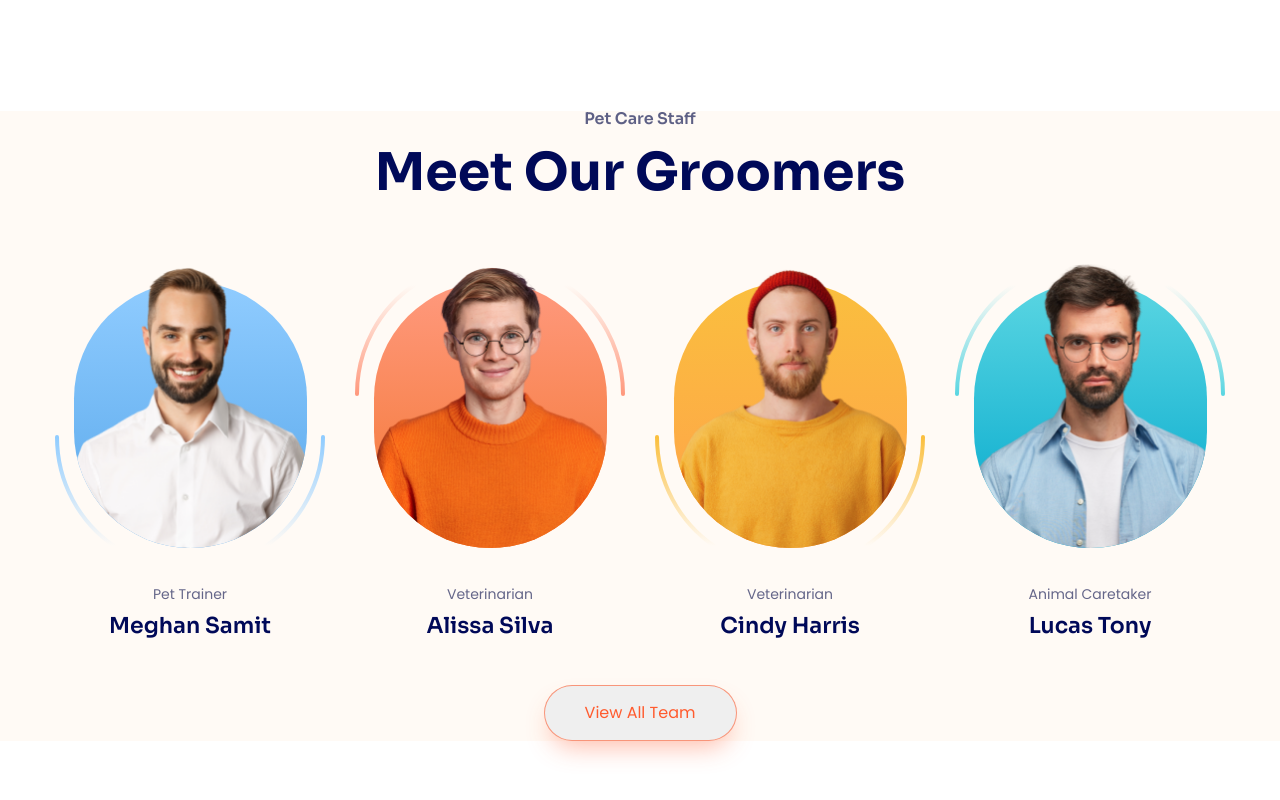
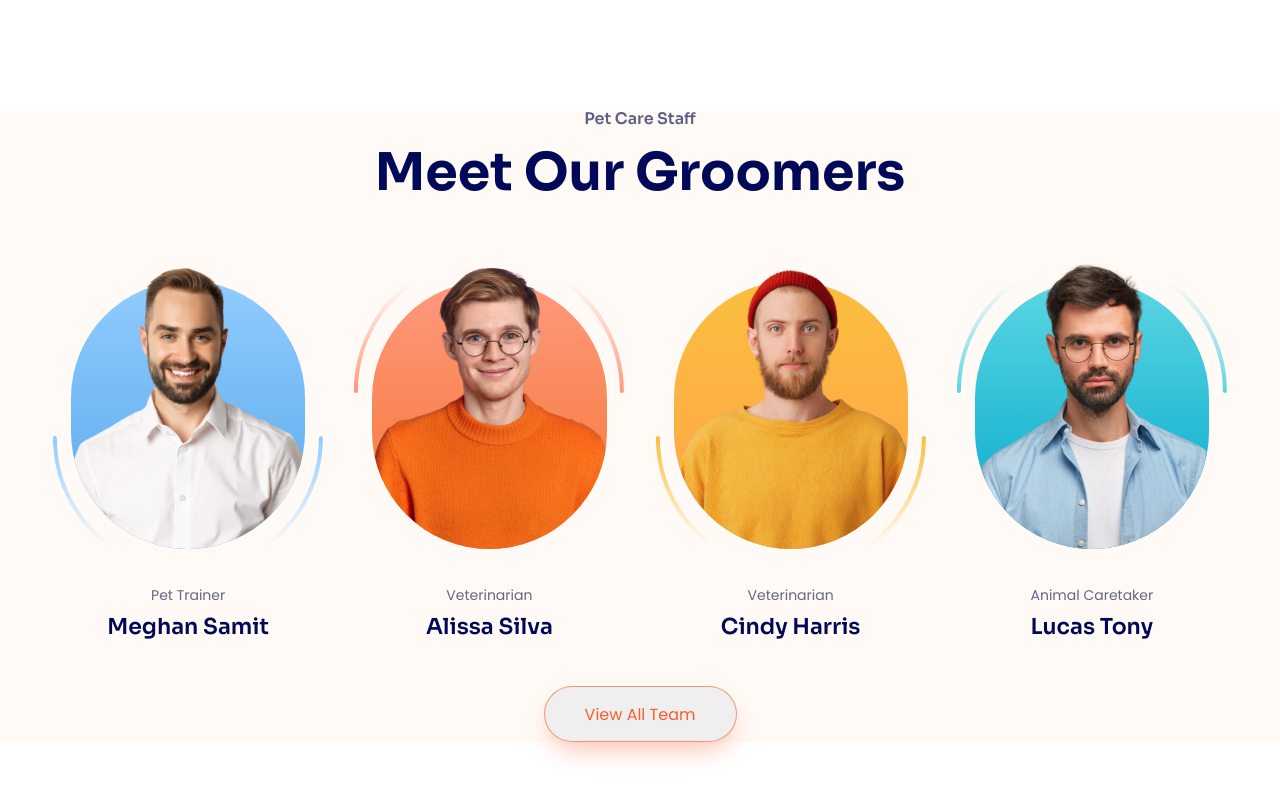
Before and after one commit to Trieu08/f8-htlml-04, a plain HTML site: page index.html in a window 1280 px wide. Shown: the part 3184-3984 px from the top of the page. Drawn offline with Linux system fonts and the light colour scheme.

Commit message:
fix phan staff

```diff
--- a/assets/css/styles.css
+++ b/assets/css/styles.css
@@ -660,7 +660,7 @@ a {
 .staff__list {
     margin-top: 60px;
     display: flex;
-    column-gap: 30px;
+    column-gap: 35px;
 }
 
 .staff__item {
@@ -668,12 +668,24 @@ a {
     display: flex;
     align-items: center;
     flex-direction: column;
-    width: 270px;
 }
 
 .staff__image {
     position: relative;
-    width: 233px;
+    margin: 0 16px;
+}
+
+.staff__image::before {
+    position: absolute;
+    left: 50%;
+    transform: translateX(-50%);
+    content: "";
+    display: inline-block;
+    width: calc(100% + 36px);
+    height: 100%;
+    background-repeat: no-repeat;
+    background-position: bottom;
+    background-size: 100%;
 }
 
 .staff__image::after {
@@ -682,10 +694,27 @@ a {
     left: 0;
     content: "";
     display: inline-block;
-    width: 233px;
-    height: 266px;
+    width: 100%;
+    height: 94%;
     border-radius: 129.5px;
     background: linear-gradient(180deg, #90ccff 0%, #59a8eb 95.96%);
+}
+
+.staff__item:nth-child(1) .staff__image::before {
+    background-image: url(../icon/staff-icon-1.svg);
+}
+.staff__item:nth-child(2) .staff__image::before {
+    background-image: url(../icon/staff-icon-2.svg);
+}
+.staff__item:nth-child(3) .staff__image::before {
+    background-image: url(../icon/staff-icon-3.svg);
+}
+.staff__item:nth-child(4) .staff__image::before {
+    background-image: url(../icon/staff-icon-4.svg);
+}
+
+.staff__item:nth-child(even) .staff__image::before {
+    background-position: 0 16px;
 }
 
 .staff__item:nth-child(2) .staff__image::after {
@@ -704,21 +733,6 @@ a {
     display: block;
     width: 100%;
     border-radius: 129.5px;
-}
-
-.staff__icon {
-    position: absolute;
-}
-
-.staff__item:nth-child(1) .staff__icon,
-.staff__item:nth-child(3) .staff__icon {
-    bottom: 89px;
-    left: 0;
-}
-.staff__item:nth-child(2) .staff__icon,
-.staff__item:nth-child(4) .staff__icon {
-    top: 19px;
-    left: 0;
 }
 
 .staff__desc {
--- a/index.html
+++ b/index.html
@@ -558,11 +558,6 @@
                                     />
                                 </a>
                             </figure>
-                            <img
-                                src="./assets/icon/staff-icon-1.svg"
-                                alt=""
-                                class="staff__icon"
-                            />
                             <p class="staff__desc">Pet Trainer</p>
                             <h3>
                                 <a class="staff__title" href="#!">
@@ -581,11 +576,6 @@
                                     />
                                 </a>
                             </figure>
-                            <img
-                                src="./assets/icon/staff-icon-2.svg"
-                                alt=""
-                                class="staff__icon"
-                            />
                             <p class="staff__desc">Veterinarian</p>
                             <h3>
                                 <a class="staff__title" href="#!">
@@ -604,11 +594,6 @@
                                     />
                                 </a>
                             </figure>
-                            <img
-                                src="./assets/icon/staff-icon-3.svg"
-                                alt=""
-                                class="staff__icon"
-                            />
                             <p class="staff__desc">Veterinarian</p>
                             <h3>
                                 <a class="staff__title" href="#!">
@@ -627,11 +612,6 @@
                                     />
                                 </a>
                             </figure>
-                            <img
-                                src="./assets/icon/staff-icon-4.svg"
-                                alt=""
-                                class="staff__icon"
-                            />
                             <p class="staff__desc">Animal Caretaker</p>
                             <h3>
                                 <a class="staff__title" href="#!">Lucas Tony</a>
```
